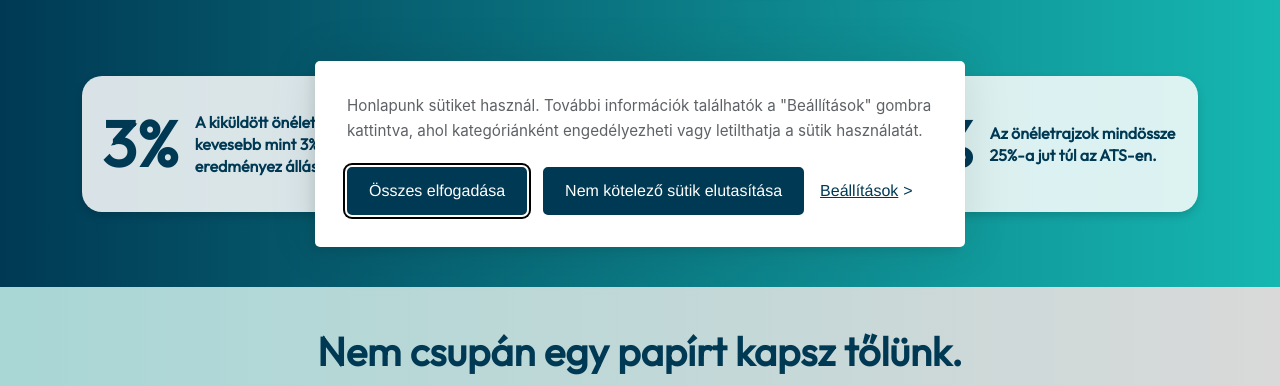
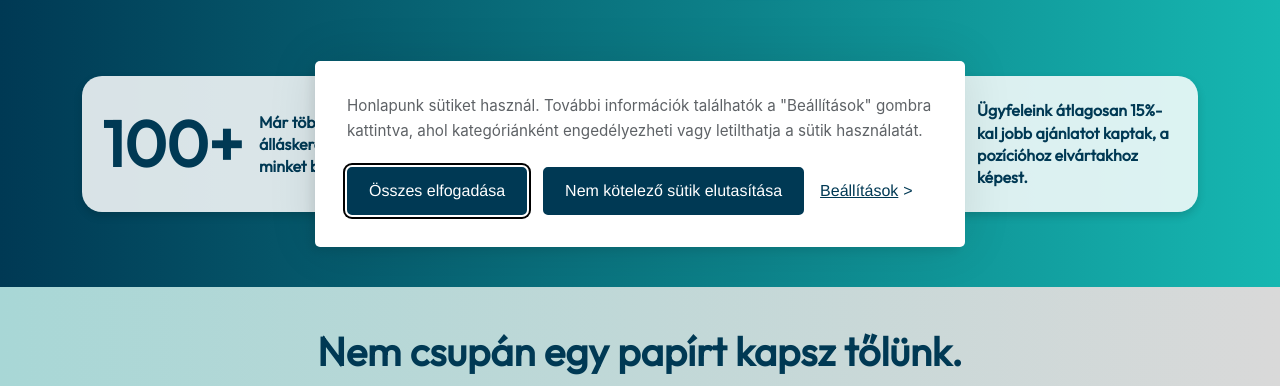
Before and after one commit to Kiralyroli/karrier, a Symfony app: template templates/home/home.html.twig in a window 1280 px wide. Shown: the part 537-923 px from the top of the page. Run offline with Twig, Linux system fonts and the light colour scheme; the template is opened without the code that fills it, so the values that code supplies are empty; style sheets or scripts are compiled from the project's sources; some libraries are stand-ins or nearby versions.

Commit message:
benefits rész módosítása

```diff
--- a/assets/styles/components/home/_benefits.scss
+++ b/assets/styles/components/home/_benefits.scss
@@ -24,7 +24,7 @@
     }
 
     .text {
-      font-size: clamp(16px, 1.2vw, 20px);
+      font-size: clamp(16px, 1.2vw, 19px);
       line-height: 1.4;
     }
   }
--- a/templates/home/benefits.html.twig
+++ b/templates/home/benefits.html.twig
@@ -3,20 +3,20 @@
         <div class="row">
             <div class="col-lg-4 col-md-6 col-sm-12">
                 <div class="benefit-card d-flex align-items-center">
-                    <div class="percentage me-3">3%</div>
-                    <div class="text">A kiküldött önéletrajzok kevesebb mint 3%-a eredményez állásinterjút.</div>
+                    <div class="percentage me-3">100+</div>
+                    <div class="text">Már több, mint 100 álláskereső választott minket bizalommal.</div>
                 </div>
             </div>
             <div class="col-lg-4 col-md-6 col-sm-12">
                 <div class="benefit-card d-flex align-items-center">
-                    <div class="percentage me-3">68%</div>
-                    <div class="text">A profi önéletrajzzal rendelkezők 68%-a 90 napon belül kap munkát.</div>
+                    <div class="percentage me-3">3x</div>
+                    <div class="text">Nagyobb eséllyel választják ki az általunk írt önéletrajzokat.</div>
                 </div>
             </div>
             <div class="col-lg-4 col-md-6 col-sm-12">
                 <div class="benefit-card d-flex align-items-center">
-                    <div class="percentage me-3">25%</div>
-                    <div class="text">Az önéletrajzok mindössze 25%-a jut túl az ATS-en.</div>
+                    <div class="percentage me-3">15%</div>
+                    <div class="text">Ügyfeleink átlagosan 15%-kal jobb ajánlatot kaptak, a pozícióhoz elvártakhoz képest.</div>
                 </div>
             </div>
         </div>
```
